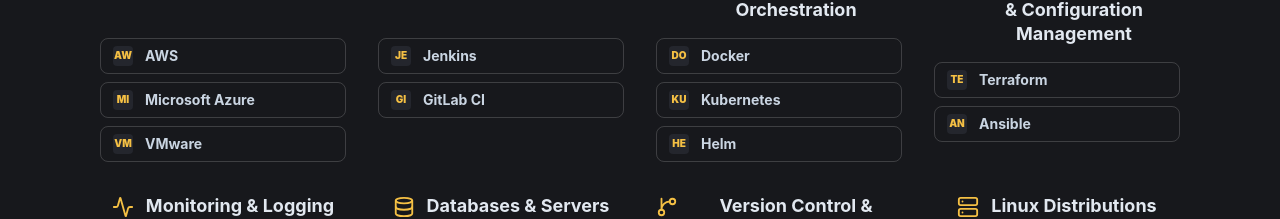
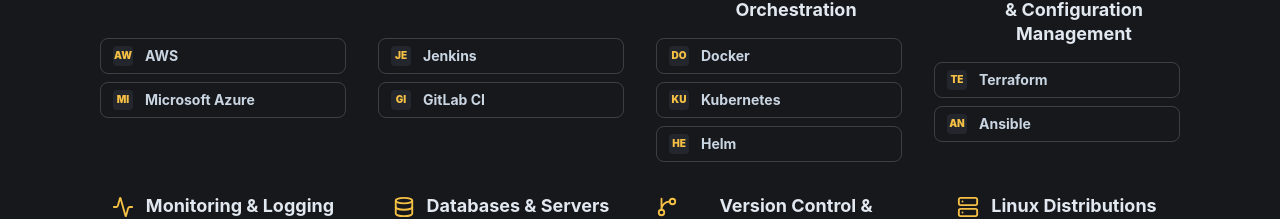
Before and after one commit to dboyza/portfolio-website, a React (Vite) app: page / in a window 1280 px wide. Shown: the part 2176-2395 px from the top of the page. Built offline with nearby package versions, Linux system fonts and the light colour scheme.

Commit message:
Remove VMware cloud skill

```diff
--- a/src/data/portfolio.ts
+++ b/src/data/portfolio.ts
@@ -106,7 +106,7 @@
   {
     title: 'Cloud & Infrastructure',
     icon: 'cloud',
-    items: ['AWS', 'Microsoft Azure', 'VMware'],
+    items: ['AWS', 'Microsoft Azure'],
   },
   {
     title: 'CI/CD & DevOps',
```
